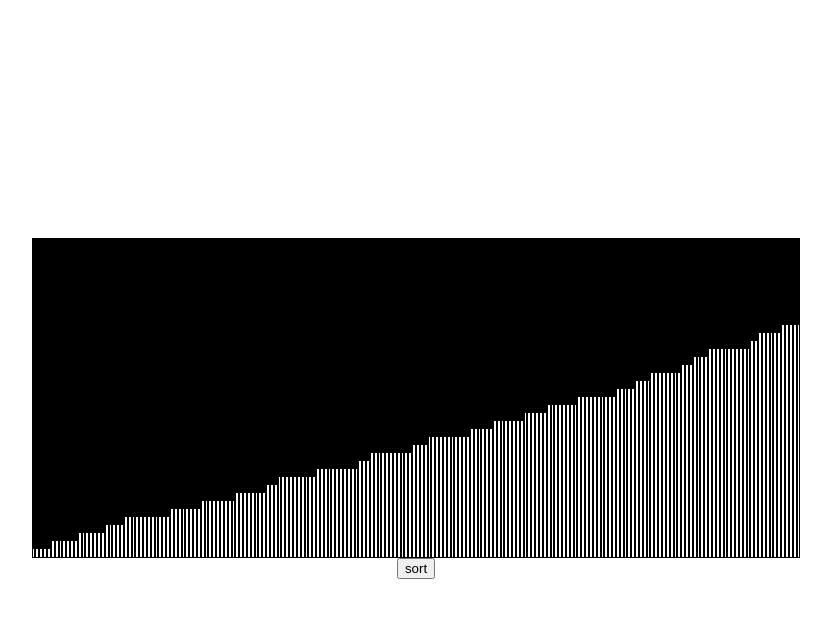
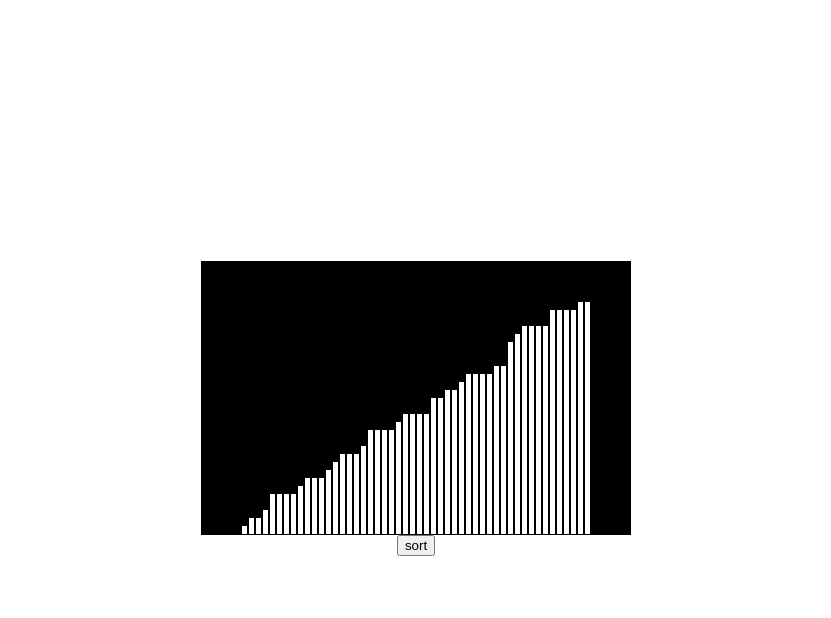
Before and after one commit to Dezann/bubble-sort-visualization, a plain HTML site: page index.html in a window 1280 px wide. Both pictures are taken after a click on the button "sort". Shown: the whole page, without its empty margins (224-1055 px from the left). Drawn offline with Linux system fonts and the light colour scheme.

Commit message:
complete visualization

```diff
--- a/bubblesort.js
+++ b/bubblesort.js
@@ -1,4 +1,28 @@
-let sort = (array) => {
+// let sort = (array) => {
+//     let swapped = true;
+//     do {
+//         swapped = false;
+//         for (let i = 0; i < Object.keys(array).length; i++) {
+//             if (array[i] > array[i + 1]) {
+//                 setTimeout(() => {
+//                     let temp = array[i]
+//                     array[i] = array[i + 1]
+//                     array[i + 1] = temp
+//                     swapped = true
+//                 }, 10)
+//             }
+//         }
+//     } while (swapped)
+//     displayColumns(array)
+//     return array
+// }
+
+function sleep(ms) {
+    return new Promise(resolve => setTimeout(resolve, ms));
+}
+
+
+let sort = async (array) => {
     let swapped = true;
     do {
         swapped = false;
@@ -8,11 +32,14 @@ let sort = (array) => {
                 array[i] = array[i + 1]
                 array[i + 1] = temp
                 swapped = true
+                displayColumns(array)
+                await sleep(1)
             }
         }
     } while (swapped)
     return array
 }
+
 
 let generateArray = (number) => {
     let array = {}
@@ -23,9 +50,8 @@ let generateArray = (number) => {
 }
 
 let displayColumns = (array) => {
-    [].forEach.call(document.querySelectorAll('.column'), function (e) {
-        e.parentNode.removeChild(e);
-    });
+    document.getElementsByClassName("columns")[0].innerHTML = ""
+
     for (let i = 0; i < Object.keys(array).length; i++) {
         let column = document.createElement("div")
         column.className = "column"
@@ -36,8 +62,8 @@ let displayColumns = (array) => {
     }
 }
 
-let array = generateArray(200)
+let array = generateArray(50)
 displayColumns(array)
 document.getElementById('sortBtn').addEventListener('click', () => {
-    displayColumns(sort(array))
+    sort(array)
 })
--- a/style.css
+++ b/style.css
@@ -18,8 +18,7 @@ body {
     justify-content: center;
     align-items: flex-end;
     background-color: black;
-    width: 60vw;
-    height: 40vh;
+    padding:5vh 5vh 0 5vh;
 }
 
 .columns>div {
```
